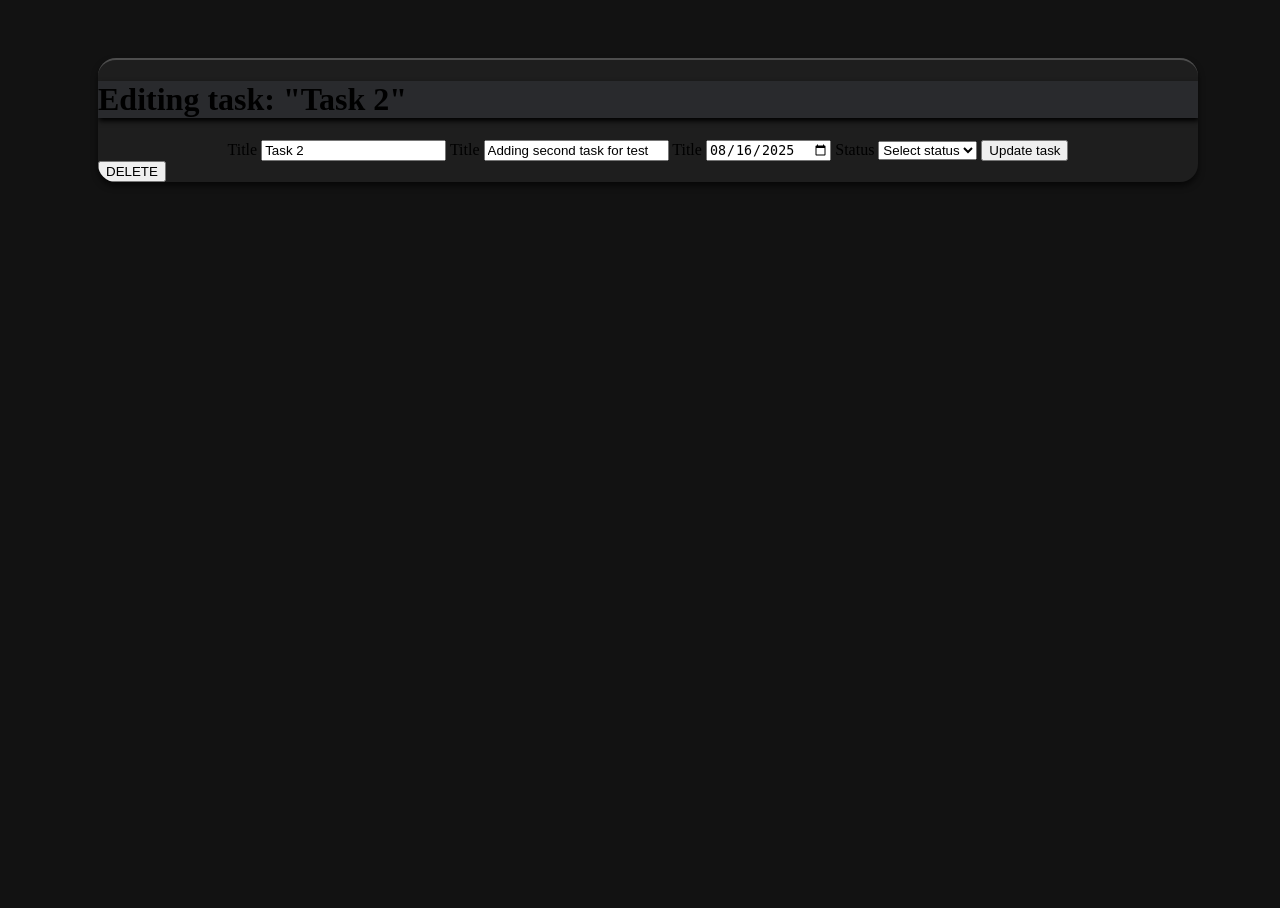
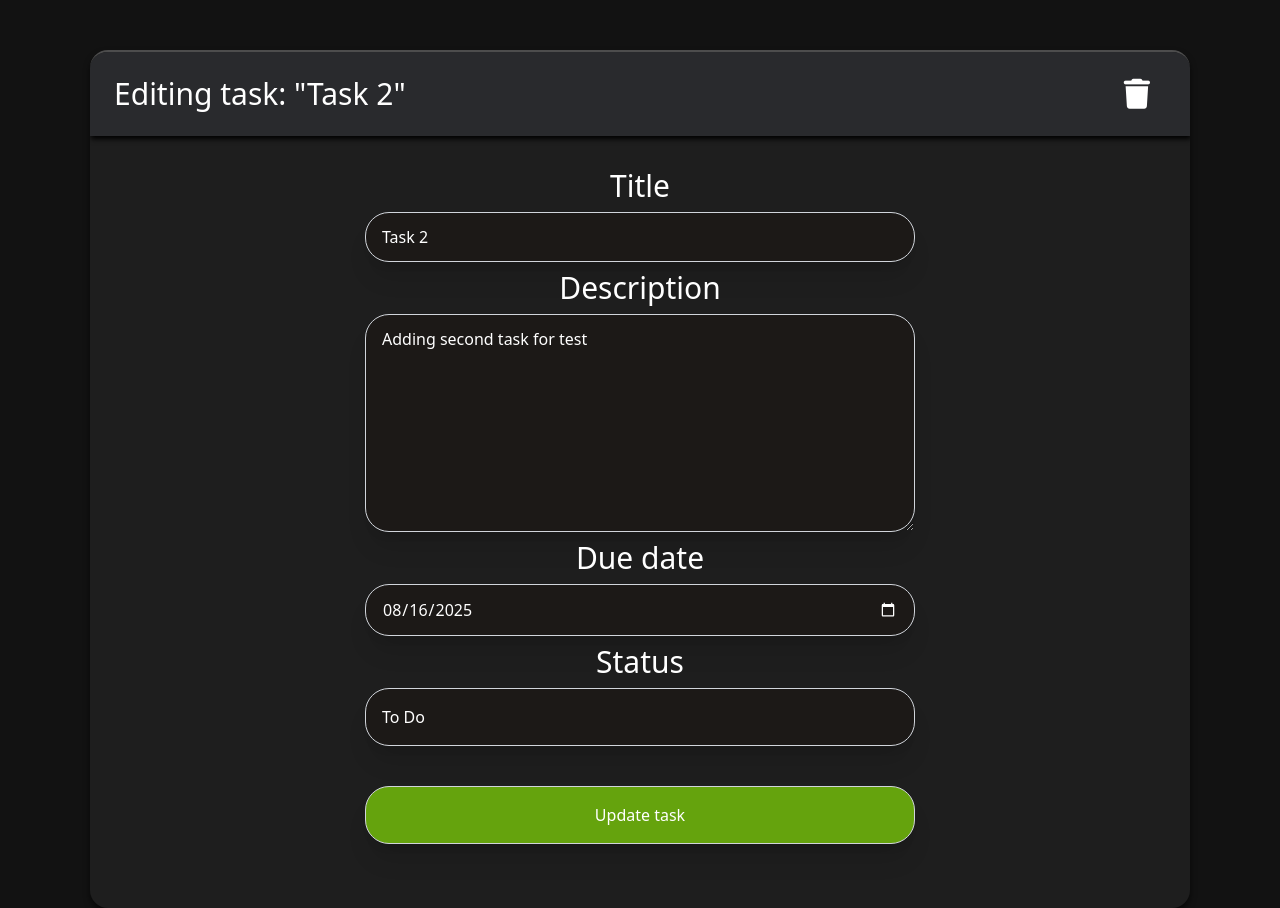
Before and after one commit to Sosenaa/ITOL-Final-Project, a Flask app: page /edit_task/38 in a window 1280 px wide. Before the commit the page ends 182 px from the top, so only its background shows below. Run offline with Flask 3, Linux system fonts and the light colour scheme; data comes from the database, SQL or seed files in the repository; both versions use the stored data as it was after the commit; some libraries are stand-ins or nearby versions.

Commit message:
Visuals and layout for edit_task updated

```diff
--- a/app.py
+++ b/app.py
@@ -89,10 +89,14 @@ def edit_task(task_id):
           description = request.form["description"]
           due_date = request.form["due_date"]
           status = request.form["status"]
-          conn.execute("UPDATE tasks SET title = ?, description = ?, due_date =? , status = ?  WHERE id = ?", (title, description,due_date,status, task_id ))
-          conn.commit()
-          conn.close()
-          return redirect(url_for('dashboard'))
+
+          if (len(title) > 100 or len(description) > 500 or not due_date or not status):
+               flash("Something went wrong, please try again", "error")
+          else:
+               conn.execute("UPDATE tasks SET title = ?, description = ?, due_date =? , status = ?  WHERE id = ?", (title, description,due_date,status, task_id ))
+               conn.commit()
+               conn.close()
+               return redirect(url_for('dashboard'))
      return render_template("dashboard.html")
 
 
--- a/static/style/style.css
+++ b/static/style/style.css
@@ -43,3 +43,7 @@
      margin-bottom: 15px;
      overflow: hidden;
 }
+
+input[type="date"]::-webkit-calendar-picker-indicator {
+    filter: invert(1);
+}
--- a/templates/create_task.html
+++ b/templates/create_task.html
@@ -16,7 +16,7 @@
           <input type="text" name="title" id="title" required >
 
           <label for="description">description</label>
-          <input type="text" name="description" id="description" required>
+          <textarea type="text" name="description" id="description" required></textarea>
 
           <label for="due_date">Due date</label>
           <input type="date" name="due_date" id="due_date" required>
--- a/templates/edit_task.html
+++ b/templates/edit_task.html
@@ -4,6 +4,8 @@
     <meta charset="UTF-8">
     <meta name="viewport" content="width=device-width, initial-scale=1.0">
     <link href="{{ url_for('static', filename='style/style.css') }}" rel="stylesheet" />
+    <script src="https://kit.fontawesome.com/587d1d898c.js" crossorigin="anonymous"></script>
+    <script src="https://cdn.tailwindcss.com"></script>
     <title>Dashboard</title>
 
 </head>
@@ -13,31 +15,37 @@
      <div id="task-container">
           <div class="flex p-6 items-center justify-between" id="task-manager-header">
                <h1 class="text-3xl">Editing task: "{{task['title']}}"</h1>
+                <div>
+               <form action="{{url_for('delete_task', task_id=task['id'])}}" method="post">
+                    <button type="submit" class="text-3xl mr-4 hover:text-cyan-400"><i class="fa-solid fa-trash"></i></button>
+               </form>
+          </div>
           </div>
 
-          <form method="POST" id="table-header" class="mt-6 mb-6">
-               <label for="title">Title</label>
-               <input type="text" id="title" name="title" value="{{task['title']}}">
 
-               <label for="description">Title</label>
-               <input type="text" id="description" name="description" value="{{task['description']}}">
 
-               <label for="due_date">Title</label>
-               <input type="date" id="due_date" name="due_date" value="{{task['due_date']}}">
+          <form method="POST" class="mt-6 mb-6 flex flex-col justify-center items-center overflow-hidden">
+               <label for="title" class="text-3xl py-2">Title</label>
+               <input type="text" id="title" name="title" value="{{task['title']}}" class="w-[50%] px-4 py-3 bg-stone-900 border border-gray-300 dark:border-gray-600 rounded-3xl hover:border-gray-500 shadow-xl">
 
-               <label for="status">Status</label>
-               <select name="status" id="status">
-                    <option value="" disabled selected>Select status</option>
+               <label for="description" class="text-3xl py-2">Description</label>
+               <textarea id="description" name="description" rows="8" class="w-[50%] px-4 py-3 bg-stone-900 border border-gray-300 dark:border-gray-600 rounded-3xl hover:border-gray-500 shadow-xl">{{task['description']}}</textarea>
+
+               <label for="due_date" class="text-3xl py-2">Due date</label>
+               <input type="date" id="due_date" name="due_date" value="{{task['due_date']}}" class="w-[50%] px-4 py-3 bg-stone-900 border border-gray-300 dark:border-gray-600 rounded-3xl hover:border-gray-500 shadow-xl">
+
+               <label for="status" class="text-3xl py-2">Status</label>
+               <select name="status" value="{{task['status']}}" id="status" required class="w-[50%] px-4 py-4 bg-stone-900 border border-gray-300 dark:border-gray-600 rounded-3xl hover:border-gray-500 shadow-xl appearance-none ">
                     <option value="To do">To Do</option>
                     <option value="In progress">In Progress</option>
                     <option value="Completed">Completed</option>
                </select>
-               <button type="submit">Update task</button>
+               <div class="w-[50%] bg-lime-600 border border-gray-300 dark:border-gray-600 rounded-3xl hover:border-gray-500 shadow-xl my-10 ">
+                    <button type="submit" class="w-full h-full px-4 py-4" >Update task</button>
+               </div>
                </form>
 
-               <form action="{{url_for('delete_task', task_id=task['id'])}}" method="post">
-                    <button type="submit">DELETE</button>
-               </form>
+
      </div>
 </body>
 
```
Also changed, not shown: task.db.
